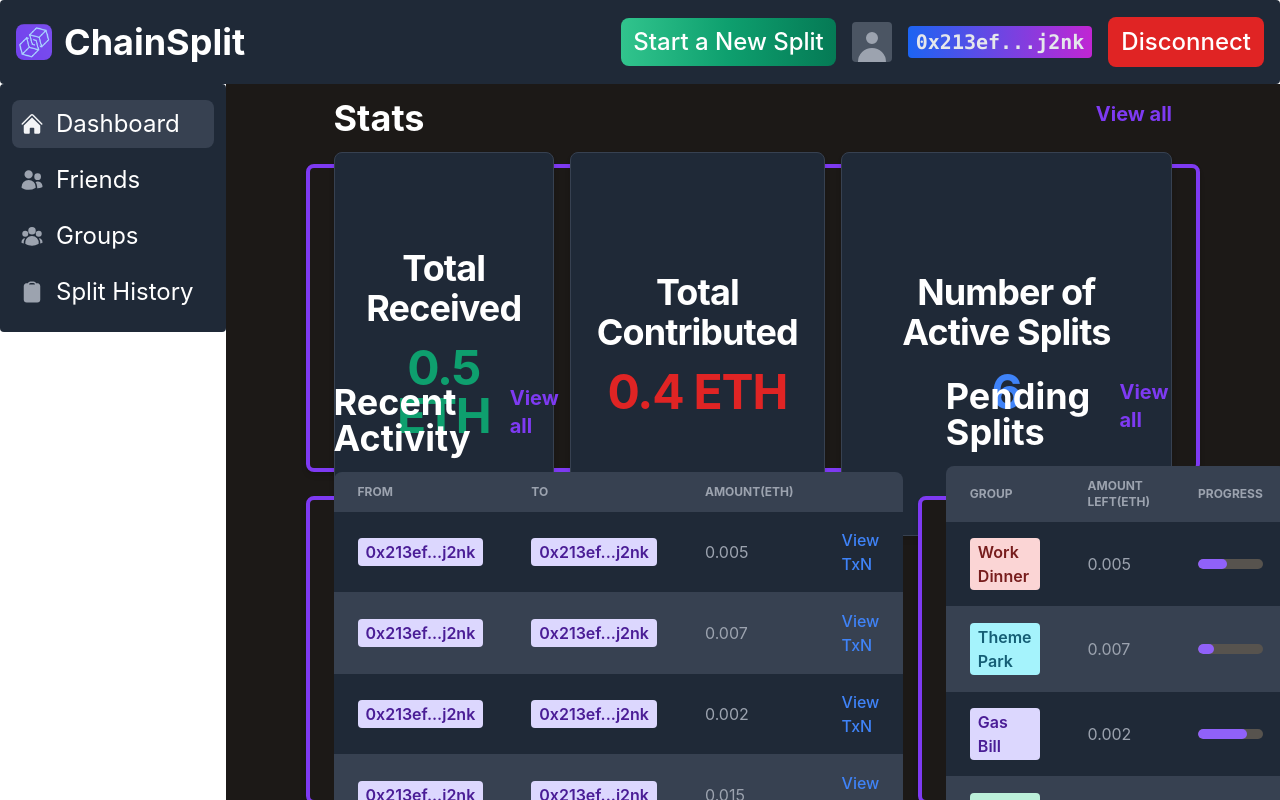
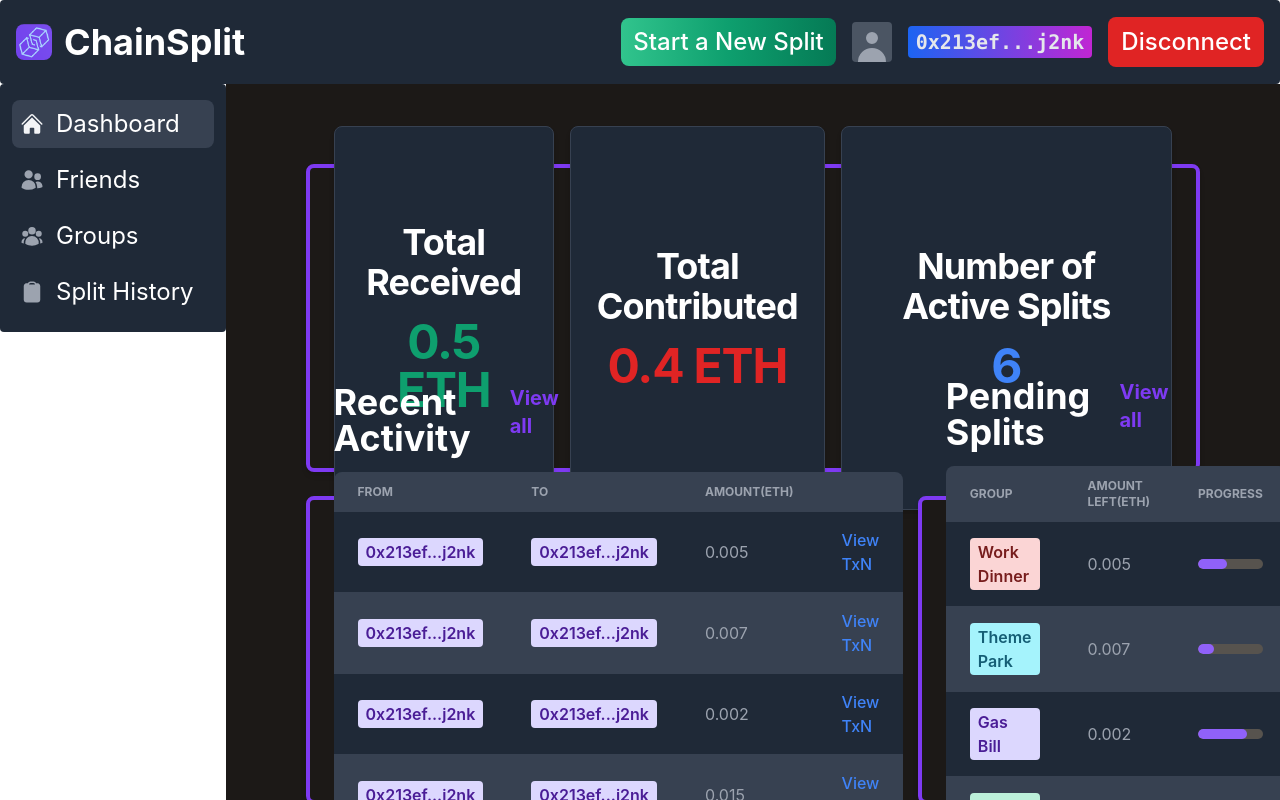
Before and after one commit to karan2605/Chain-Split, a React (Create React App) app: page /dashboard in a window 1280 px wide. Shown: the top 800 px of the page. Built offline with nearby package versions, Linux system fonts and the light colour scheme; grey boxes are pictures that could not be loaded.

Commit message:
Removed title and view all link

```diff
--- a/src/components/dashboardComponents/Stats.js
+++ b/src/components/dashboardComponents/Stats.js
@@ -4,17 +4,6 @@ const Stats = () => {
     return (
         <Card className={"dark:border-4 dark:border-purple-600 dark:bg-stone-900 place-content-center col-span-3"}>
             <div className="flex flex-col">
-                <div className="mb-4 flex justify-between">
-                    <h1 className="text-4xl font-bold leading-none text-gray-900 dark:text-white">
-                        Stats
-                    </h1>
-                    <a
-                        href="/"
-                        className="text-xl font-bold hover:underline dark:text-purple-600"
-                    >
-                        View all
-                    </a>
-                </div>
                 <div className="flex flex-row gap-4 items-center justify-evenly">
                     <Card className={"h-96 text-center"}>
                         <h5 className="text-4xl font-bold tracking-tight text-gray-900 dark:text-white">
```
